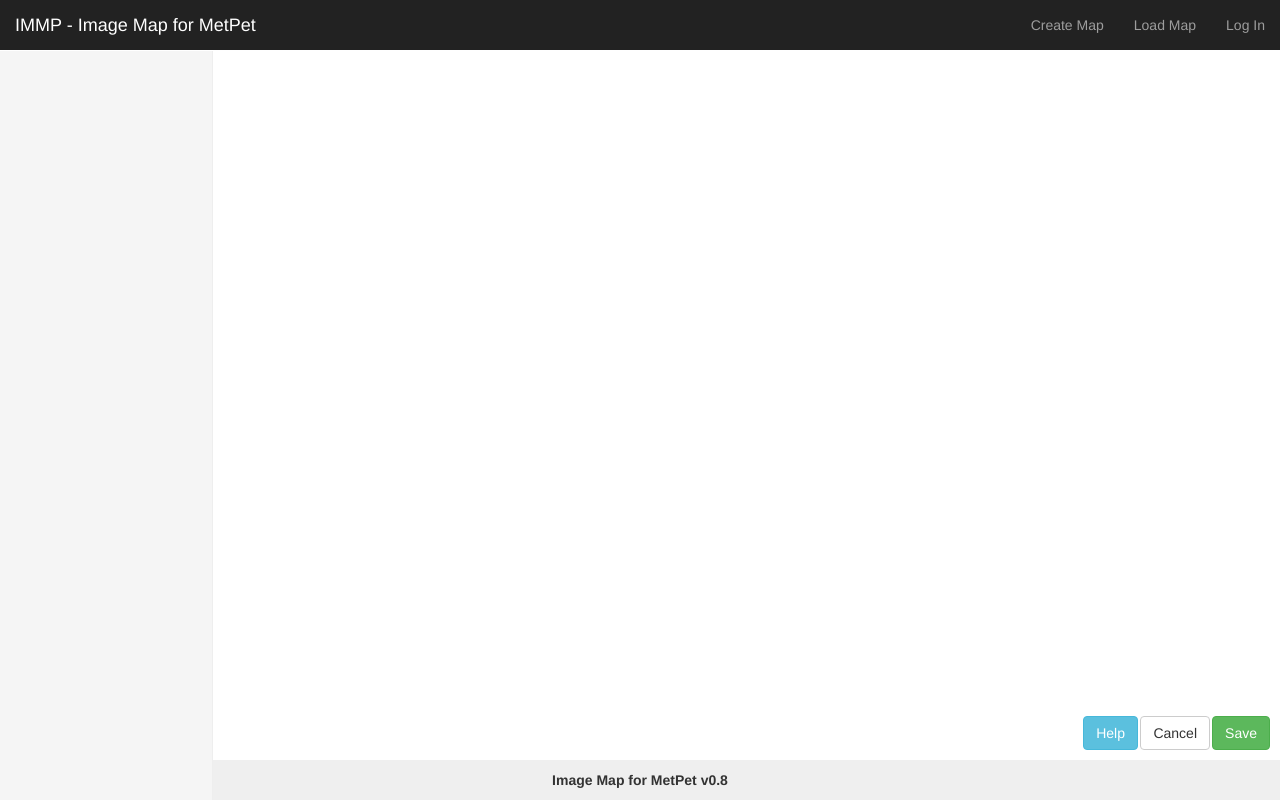
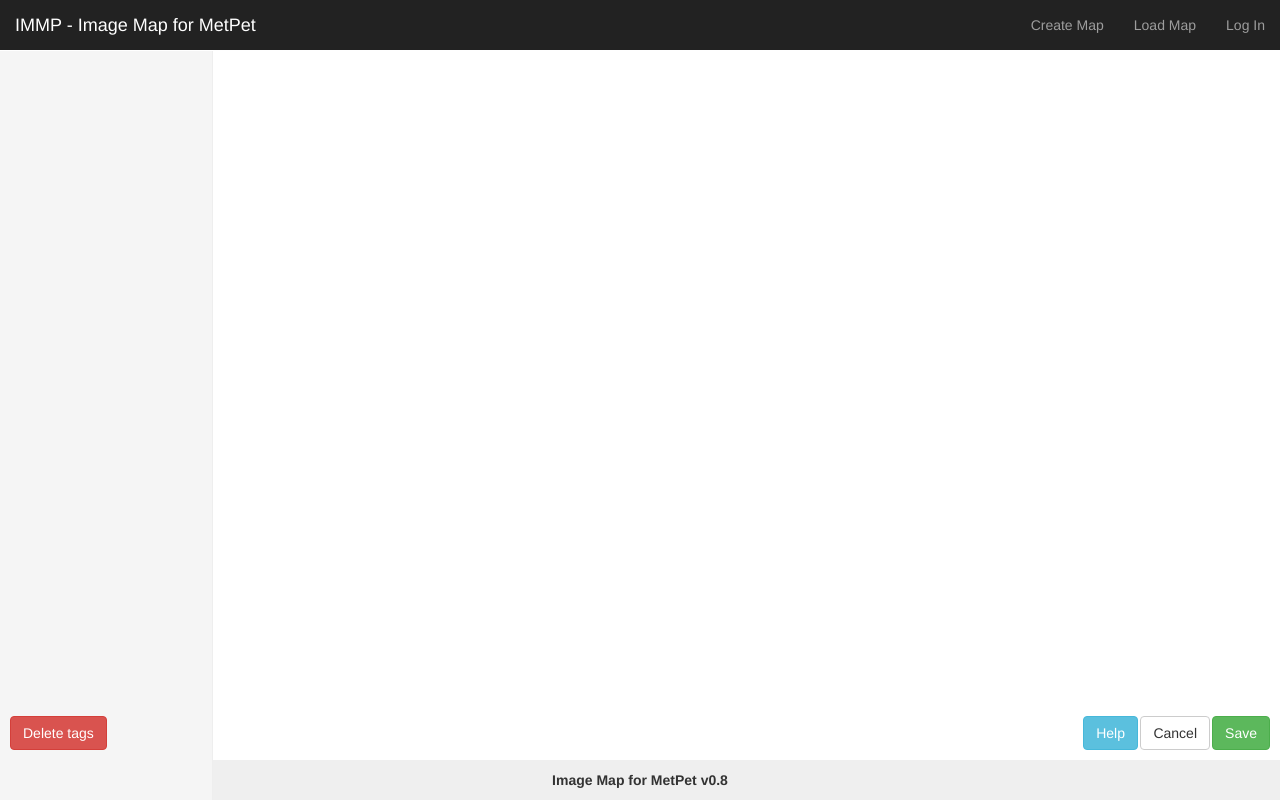
Before and after one commit to metpetdb/IMMP, a Flask app: template templates/map.html in a window 1280 px wide. Run offline with Flask 2, Linux system fonts and the light colour scheme; the template is opened without the code that fills it, so the values that code supplies are empty; some libraries are stand-ins or nearby versions.

Commit message:
played with table CSS a little

```diff
--- a/static/js/create_map.js
+++ b/static/js/create_map.js
@@ -48,7 +48,8 @@ function mapData(x,y,id){
     mapHTML += "coords=\"" + x + "," + y + ",10\" href=\"#\">";
     $(".mapper-map").append(mapHTML);
 
-    $('#deleteTag' + id).show();
+    if(!deleteMode)
+        $('#tagged' + id).show();
 
     map = $('#mapper');
     map.mapster('unbind')
--- a/static/js/csv.js
+++ b/static/js/csv.js
@@ -122,7 +122,10 @@ function generateTable(data) {
   for(var row in data) {
     //HTML addition for new table row (one for every row in CSV)
     html += '<tr onMouseover="tableOver(' + row + ')" onMouseout="tableOut( ' + row + ')" id="' + row + '" onClick="dataClick( ' + row + ')" class="data-row">\r\n';
-    html += '<td><button id=deleteTag' + row + ' class="btn-danger btn-xs" style="display:none;" onclick="unmapData( ' + row + ' )">x</button></td>\r\n';
+    if(row != 0)
+      html += '<td><button id=deleteTag' + row + ' class="btn-danger btn-xs" style="display:none;" onclick="unmapData( ' + row + ' )">x</button><button id=tagged' + row + ' class="btn-success btn-xs" style="display:none;">&#10003;</button></td>\r\n';
+    else
+      html += '<td></td>'
     for(var item in data[row]) {
       html += '<td>' + data[row][item] + '</td>\r\n';
     }
@@ -158,3 +161,28 @@ function create_visual(ids){
   $('#result').find('#0').removeClass("unlinked");
   ids.forEach(grey_out);
 }
+
+/**
+ * show delete buttons for tagged objects
+ */
+function showDeletes(){
+  $('#delete').hide();
+  $('#create').show();
+  for (var row in ids){
+    if(ids[row]){
+      $('#tagged' + row).hide();
+      $('#deleteTag' + row).show();
+    }
+  }
+}
+
+function hideDeletes(){
+  $('#create').hide();
+  $('#delete').show();
+  for (var row in ids){
+    if(ids[row]){
+      $('#tagged' + row).show();
+      $('#deleteTag' + row).hide();
+    }
+  }
+}
--- a/static/js/main.js
+++ b/static/js/main.js
@@ -6,6 +6,12 @@ function createMapping(e, img){
     3. Wait for user to click data to map to (TODO)
     4. Send to "mapData" function that takes x, y, and id, and adds to map (TODO)
     */
+
+    //don't allow creation of mappings while delete mode active
+    if(deleteMode){
+        return;
+    }
+
     var offset = $(".mapper").offset();
 
     var offset_t = $(img).offset().top - $(window).scrollTop();
@@ -54,5 +60,16 @@ document.getElementById("cancel").addEventListener("click", function(){
 })
 
 document.getElementById("help").addEventListener("click",function(){
-    var  instr = alert("To add a tag, click anywhere on the image, then click the data row you wish to tag to that location. A red X will appear which allows you to delete tags you've created. Click 'Save' in the bottom right to save your tags once you've finished.")
+    alert("To add a tag, click anywhere on the image, then click the data row you wish to tag to that location. A red X will appear which allows you to delete tags you've created. Click 'Save' in the bottom right to save your tags once you've finished.")
 });
+
+document.getElementById("deleteTags").addEventListener("click", function(){
+    if(deleteMode === true){
+        deleteMode = false;
+        hideDeletes();
+    }
+    else{
+        deleteMode = true;
+        showDeletes();
+    }
+})
--- a/static/style.css
+++ b/static/style.css
@@ -155,6 +155,13 @@ margin:0;
   background-color: grey;
 }
 
+#deleteTags {
+  position: fixed;
+  bottom: 50px;
+  left: 10px;
+  z-index: 2;
+}
+
 #save {
   position: fixed;
   bottom: 50px;
@@ -173,9 +180,28 @@ margin:0;
   right: 142px;
 }
 
+#result {
+  border: 0;
+  margin-left: auto;
+  margin-right: auto;
+  margin-bottom: 100px;
+}
+
 td {
-  min-width: 20px;
+  min-width: 25px;
+  min-height: 25px;
   text-align: center;
+  border-color: #bcbcbc;
+}
+
+tr td:first-child {
+  border: 0;
+  background-color: #f5f5f5 !important;
+}
+
+tr:first-child td:not(:first-child){
+  background-color: #bcbcbc;
+  border-color: #000000 !important;
 }
 
 .csvstuff {
--- a/templates/map.html
+++ b/templates/map.html
@@ -12,7 +12,6 @@
           </div>
         </div>
         <div class="col-sm-9 col-sm-offset-3 col-md-10 col-md-offset-2 main">
-
           <div class="row placeholders">
             <img src=" {{ map.url }} " class="mapper" id="mapper" usemap="#mapper-map" onclick="createMapping(event, this)"/>
             <map name="mapper-map" class="mapper-map">
@@ -27,6 +26,7 @@
     </div>
       <map name="mapper-map" class="mapper-map">
       </map>
+    <div id="deleteTags"><button id="delete" class="btn btn-danger">Delete tags</button><button id="create" class="btn btn-success" style="display:none;">Create tags</button></div>
     <div id="help"><button type="button" class="btn btn-info">Help</button></div>
     <div id="cancel"><button type="button" class="btn btn-default">Cancel</button></div>
     <div id="save"><button type="button" class="btn btn-success">Save</button></div>
```
